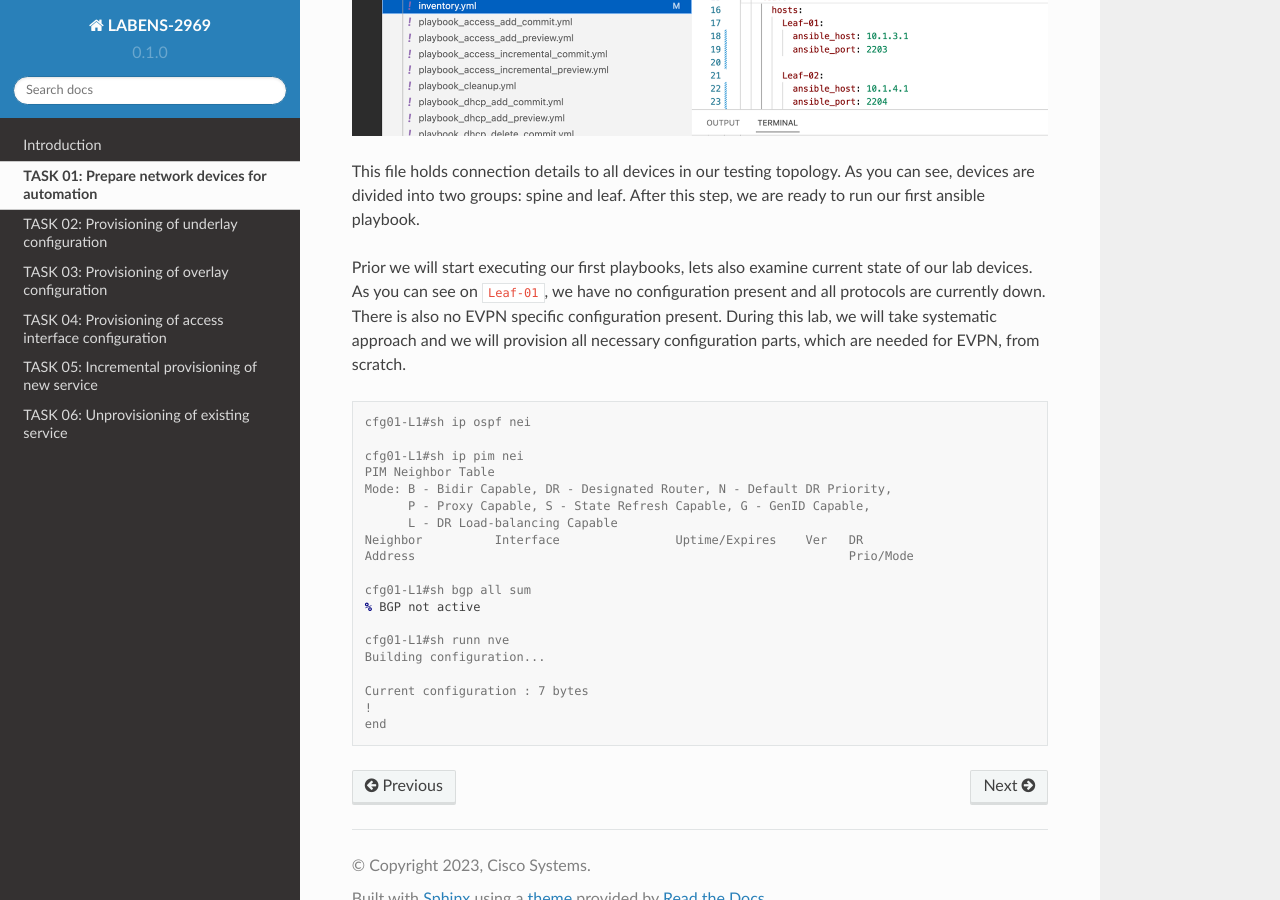
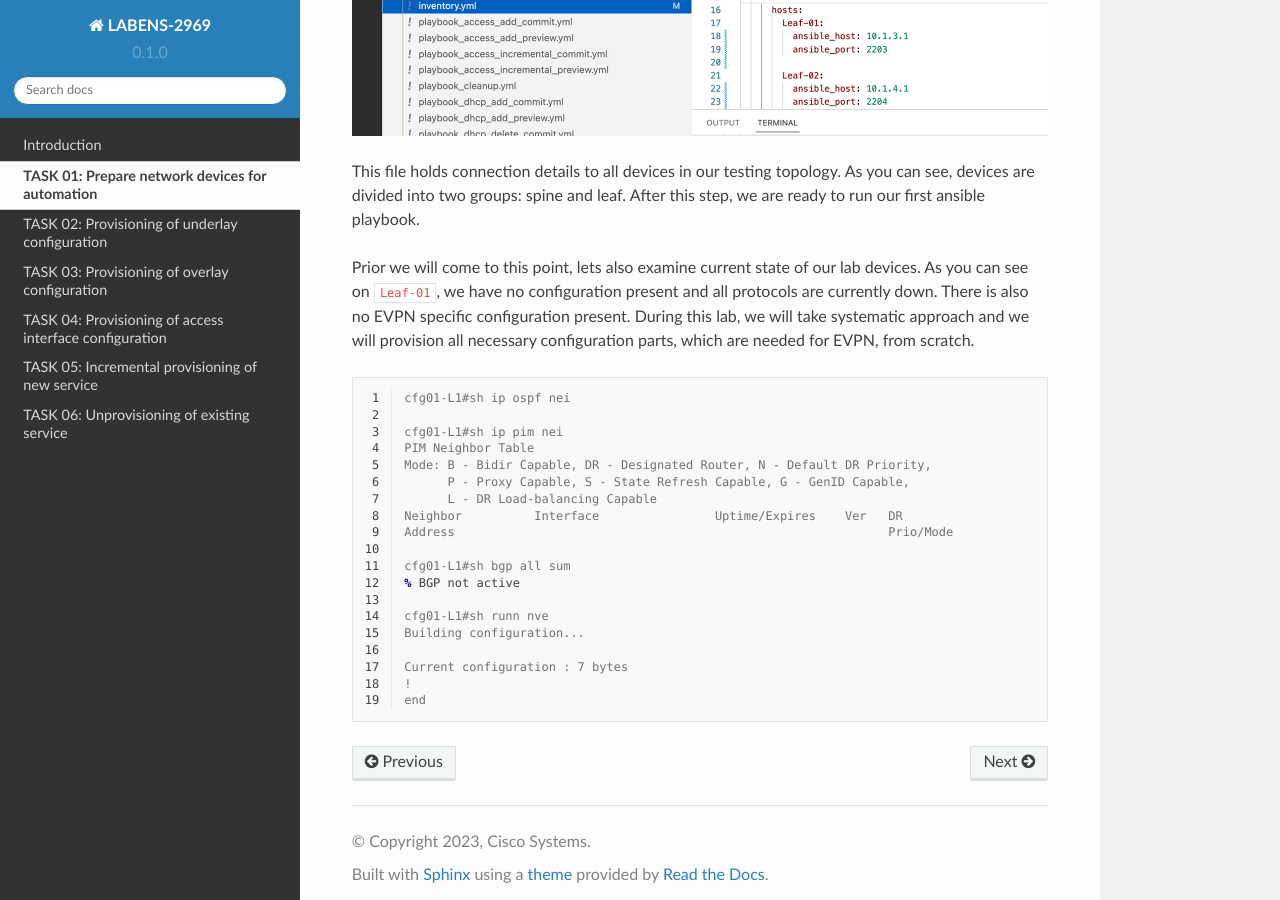
Before and after one commit to dvishchu/labens-2969, a Sphinx documentation site: the page built from docs/source/task_01.rst, in a window 1280 px wide and 900 px high, scrolled down 2203 px. Built offline with Sphinx 7.4.7 and the Read the Docs theme 2.0.0, drawn with Linux system fonts in a browser that asks for light colours.

Commit message:
Updating format on task 01 outputs

```diff
--- a/docs/source/task_01.rst
+++ b/docs/source/task_01.rst
@@ -67,9 +67,10 @@ In the variables ``ansible_user`` and ``ansible_ssh_pass`` are defined our devic
 
 This file holds connection details to all devices in our testing topology. As you can see, devices are divided into two groups: spine and leaf. After this step, we are ready to run our first ansible playbook.
 
-Prior we will start executing our first playbooks, lets also examine current state of our lab devices. As you can see on ``Leaf-01``, we have no configuration present and all protocols are currently down. There is also no EVPN specific configuration present. During this lab, we will take systematic approach and we will provision all necessary configuration parts, which are needed for EVPN, from scratch.
+Prior we will come to this point, lets also examine current state of our lab devices. As you can see on ``Leaf-01``, we have no configuration present and all protocols are currently down. There is also no EVPN specific configuration present. During this lab, we will take systematic approach and we will provision all necessary configuration parts, which are needed for EVPN, from scratch.
 
 .. code-block:: console
+    :linenos:
 
     cfg01-L1#sh ip ospf nei
 
```
